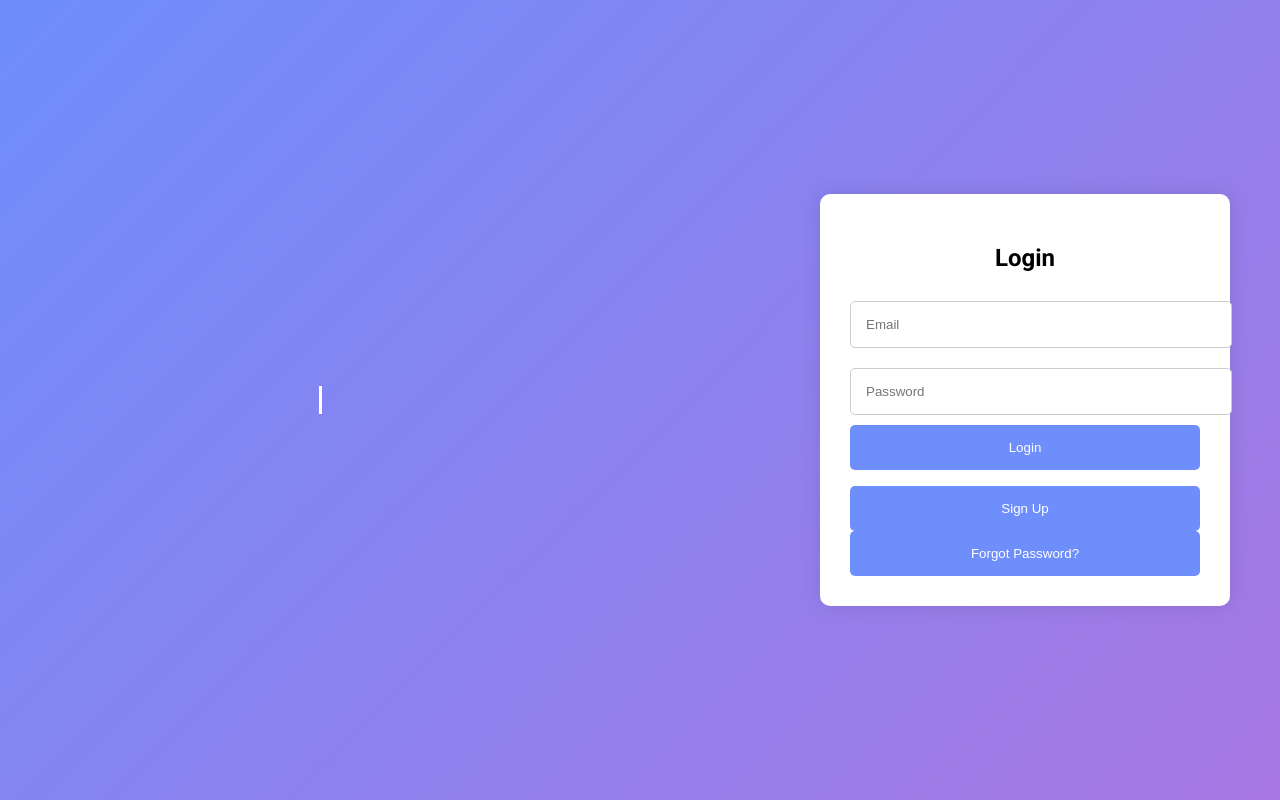
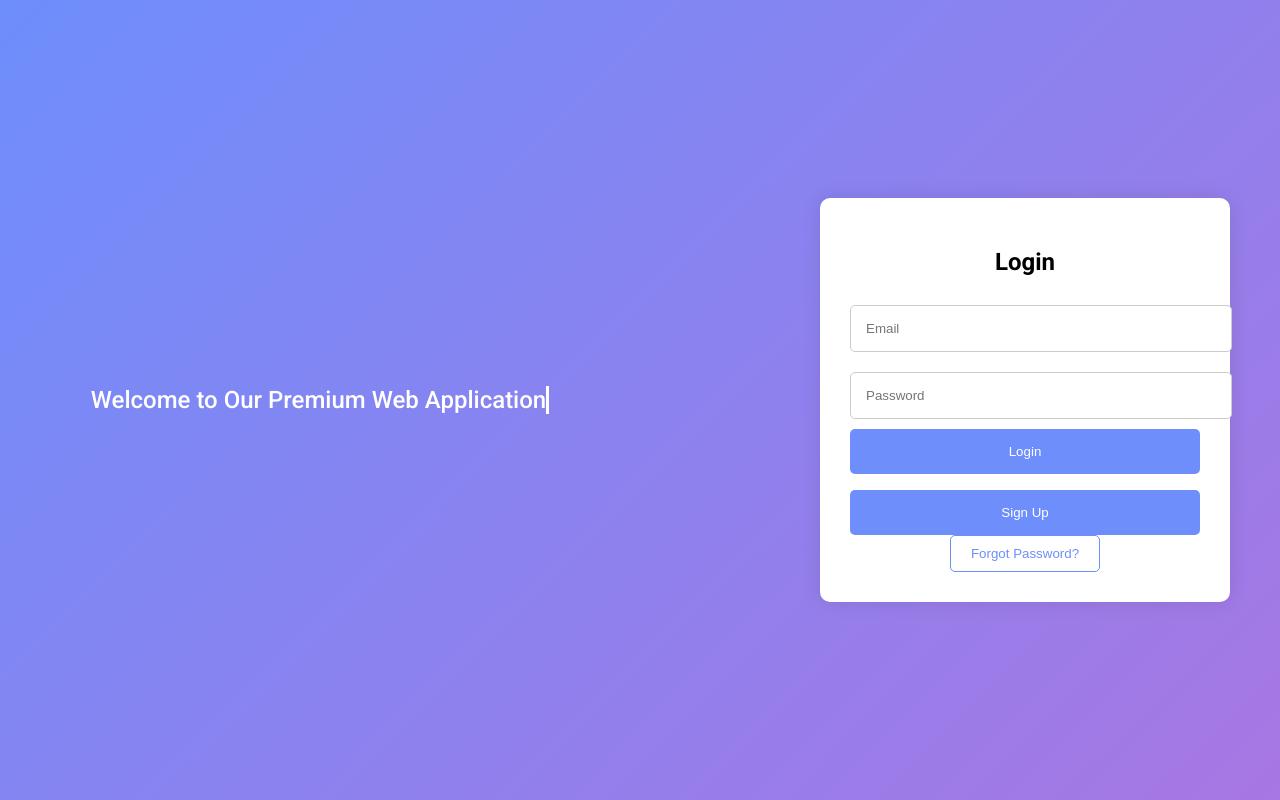
Before and after one commit to RoyalGeek775/RoyalGeek, a plain HTML site: page index.html in a window 1280 px wide. Drawn offline with Linux system fonts and the light colour scheme.

Commit message:
Update index.html

```diff
--- a/index.html
+++ b/index.html
@@ -34,11 +34,10 @@
         }
 
         .typewriter {
-            animation: typing 3s steps(40, end), blink-caret 0.75s step-end infinite;
             white-space: nowrap;
             overflow: hidden;
             border-right: 3px solid white;
-            width: 0;
+            animation: typing 3s steps(40, end), blink-caret 0.75s step-end infinite;
         }
 
         @keyframes typing {
@@ -94,6 +93,23 @@
             transform: translateY(-2px);
         }
 
+        .small-button {
+            width: auto;
+            padding: 10px 20px;
+            background-color: transparent;
+            color: #6e8efb;
+            border: 1px solid #6e8efb;
+            border-radius: 5px;
+            cursor: pointer;
+            font-weight: 500;
+            transition: background-color 0.3s, color 0.3s;
+        }
+
+        .small-button:hover {
+            background-color: #6e8efb;
+            color: white;
+        }
+
         .error {
             color: red;
             margin-top: 10px;
@@ -117,7 +133,7 @@
         <button onclick="handleLogin()">Login</button>
         <p class="error" id="login-error"></p>
         <button onclick="showSignUp()">Sign Up</button>
-        <button onclick="showForgotPassword()">Forgot Password?</button>
+        <button class="small-button" onclick="showForgotPassword()">Forgot Password?</button>
     </div>
 
     <div class="container" id="signup-container" style="display: none;">
```
